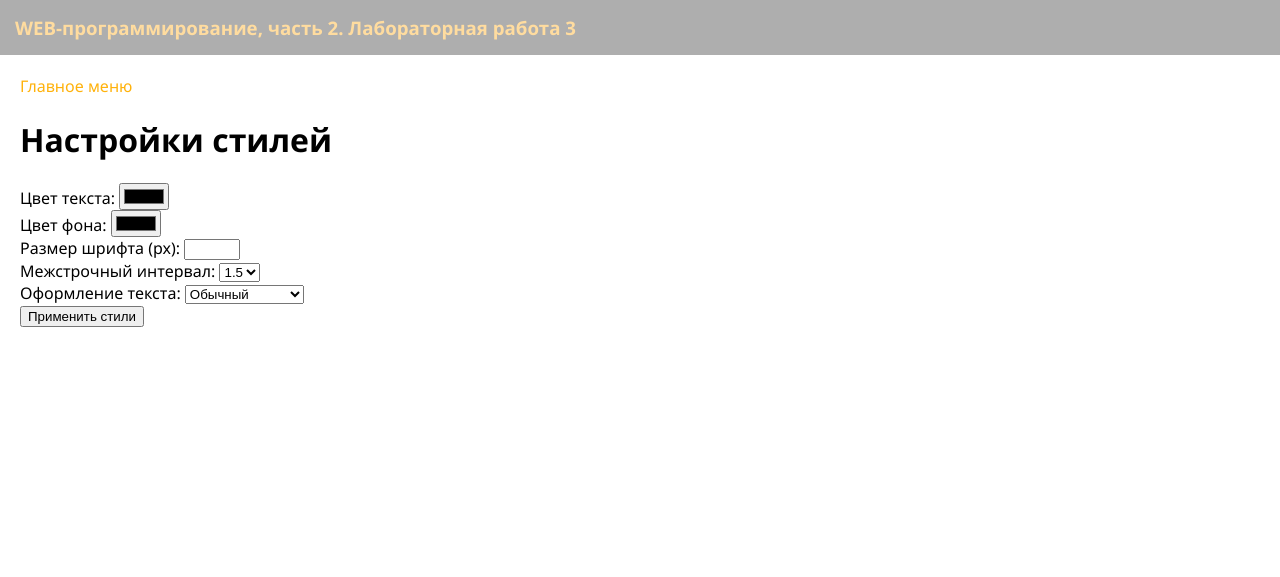
After one commit to fedotovnaaaa/web-back-labs, a Flask app: page /lab3/settings in a window 1280 px wide. The commit adds this page. Shown: the top 577 px of the page. Run offline with Flask 3, Linux system fonts and the light colour scheme.

Commit message:
Настройки отображения

```diff
--- a/lab3.py
+++ b/lab3.py
@@ -90,3 +90,45 @@ def success():
         price += 10
 
     return render_template('lab3/success.html', price=price)
+
+
+@lab3.route('/lab3/settings')
+def settings():
+    color = request.args.get('color')
+    backgroundcolor = request.args.get('backgroundcolor')
+    font_size = request.args.get('font_size')
+    line_height = request.args.get('line_height')
+    text_decoration = request.args.get('text_decoration')
+
+    resp = make_response(redirect('/lab3/settings'))
+
+    if color:
+        resp.set_cookie('color', color)
+
+    if backgroundcolor:
+        resp.set_cookie('backgroundcolor', backgroundcolor)
+
+    if font_size:
+        resp.set_cookie('font_size', font_size)
+
+    if line_height:
+        resp.set_cookie('line_height', line_height)
+
+    if text_decoration:
+        resp.set_cookie('text_decoration', text_decoration)
+
+    # Если нет новых значений, просто рендерим страницу
+    if not color and not backgroundcolor and not font_size and not line_height and not text_decoration:
+        color = request.cookies.get('color')
+        backgroundcolor = request.cookies.get('backgroundcolor')
+        font_size = request.cookies.get('font_size')
+        line_height = request.cookies.get('line_height')
+        text_decoration = request.cookies.get('text_decoration')
+        resp = make_response(render_template('lab3/settings.html',
+                                           color=color,
+                                           backgroundcolor=backgroundcolor,
+                                           font_size=font_size,
+                                           line_height=line_height,
+                                           text_decoration=text_decoration))
+
+    return resp
--- a/static/main.css
+++ b/static/main.css
@@ -1,10 +1,10 @@
 body {
-    background-color: rgb(241, 241, 241);
+    /* background-color: rgb(241, 241, 241); */
     margin: 0;
 }
 
 main {
-    color: rgb(157, 109, 27);
+    /* color: rgb(157, 109, 27); */
     font-family: 'Segoe UI', Tahoma, Geneva, Verdana, sans-serif;
     margin: 10px;
     padding: 10px;
@@ -38,3 +38,8 @@ a {
 a:hover {
     text-decoration: underline;
 }
+
+.error{
+    color: red;
+    background-color: antiquewhite;
+}
--- a/templates/base.html
+++ b/templates/base.html
@@ -6,6 +6,29 @@
     <title>Fedotova Julka. {% block lab %}{% endblock %}</title>
     <link rel="stylesheet" href="{{ url_for('static', filename='main.css') }}">
     <link rel="icon" href="{{ url_for('static', filename='favicon.ico') }}" type="image/x-icon">
+    <style>
+        body {
+            {% if request.cookies.get('color') %}
+            color: {{ request.cookies.get('color') }};
+            {% endif %}
+
+            {% if request.cookies.get('backgroundcolor') %}
+            background-color: {{ request.cookies.get('backgroundcolor') }};
+            {% endif %}
+
+            {% if request.cookies.get('font_size') %}
+            font-size: {{ request.cookies.get('font_size') }}px;
+            {% endif %}
+
+            {% if request.cookies.get('line_height') %}
+            line-height: {{ request.cookies.get('line_height') }};
+            {% endif %}
+
+            {% if request.cookies.get('text_decoration') %}
+            text-decoration: {{ request.cookies.get('text_decoration') }};
+            {% endif %}
+        }
+    </style>
 </head>
 <body>
     <header>
--- a/templates/lab3/lab3.html
+++ b/templates/lab3/lab3.html
@@ -13,5 +13,6 @@
         <li><a href="/lab3/del_cookie">Удаление печенек</a></li>
         <li><a href="/lab3/form1">Валидация печенек</a></li>
         <li><a href="/lab3/order">Заказ напитка</a></li>
+        <li><a href="/lab3/settings">Настройки стилей</a></li>
     </ol>
 {% endblock %}
--- /dev/null
+++ b/templates/lab3/settings.html
@@ -0,0 +1,48 @@
+{% extends "base.html" %}
+
+{% block lab %}Лабораторная работа 3{% endblock %}
+
+{% block main %}
+    <h1>Настройки стилей</h1>
+    <form>
+        <div>
+            <label for="color">Цвет текста: </label>
+            <input type="color" name="color" id="color" value="{{ color or '' }}">
+        </div>
+
+        <div>
+            <label for="backgroundcolor">Цвет фона: </label>
+            <input type="color" name="backgroundcolor" id="backgroundcolor" value="{{ backgroundcolor or '' }}">
+        </div>
+
+        <div>
+            <label for="font_size">Размер шрифта (px): </label>
+            <input type="number" name="font_size" id="font_size" min="8" max="72"
+                   value="{{ font_size or '' }}">
+        </div>
+
+        <div>
+            <label for="line_height">Межстрочный интервал: </label>
+            <select name="line_height" id="line_height">
+                <option value="1" {% if line_height == '1' %}selected{% endif %}>1</option>
+                <option value="1.2" {% if line_height == '1.2' %}selected{% endif %}>1.2</option>
+                <option value="1.5" {% if line_height == '1.5' or not line_height %}selected{% endif %}>1.5</option>
+                <option value="2" {% if line_height == '2' %}selected{% endif %}>2</option>
+            </select>
+        </div>
+
+        <div>
+            <label for="text_decoration">Оформление текста: </label>
+            <select name="text_decoration" id="text_decoration">
+                <option value="none" {% if text_decoration == 'none' or not text_decoration %}selected{% endif %}>Обычный</option>
+                <option value="underline" {% if text_decoration == 'underline' %}selected{% endif %}>Подчеркнутый</option>
+                <option value="overline" {% if text_decoration == 'overline' %}selected{% endif %}>Надчеркнутый</option>
+                <option value="line-through" {% if text_decoration == 'line-through' %}selected{% endif %}>Перечеркнутый</option>
+            </select>
+        </div>
+
+        <div>
+            <button type="submit">Применить стили</button>
+        </div>
+    </form>
+{% endblock %}
```
